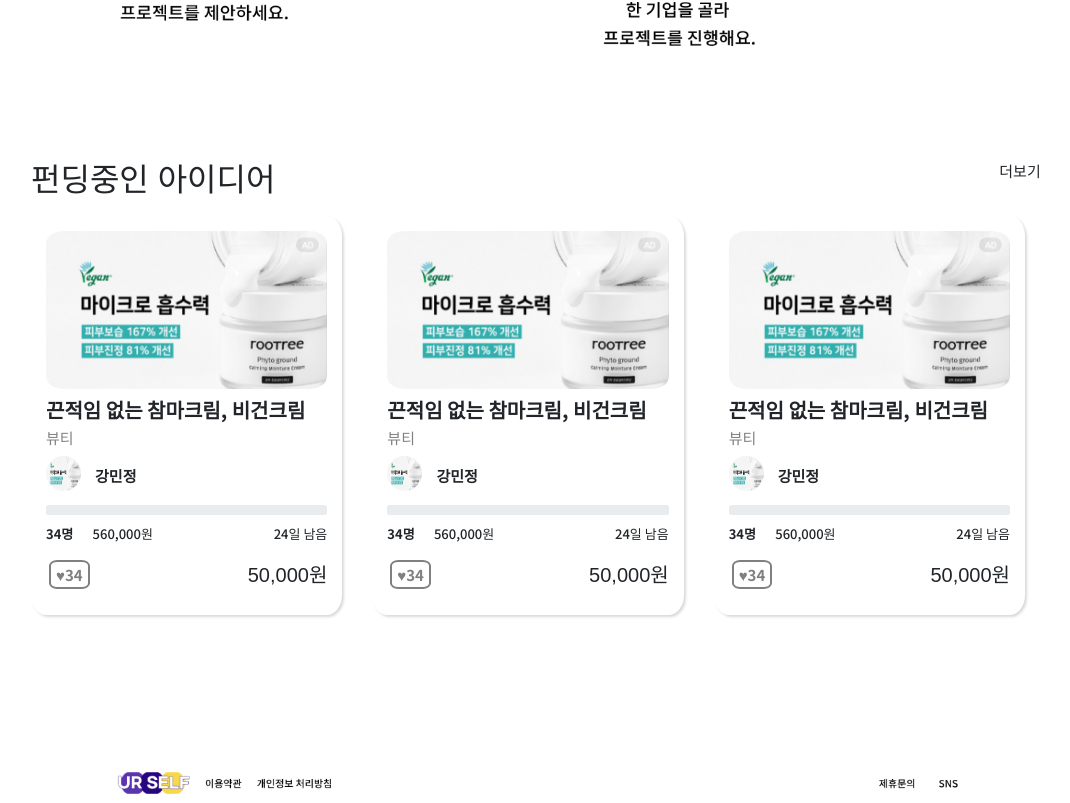
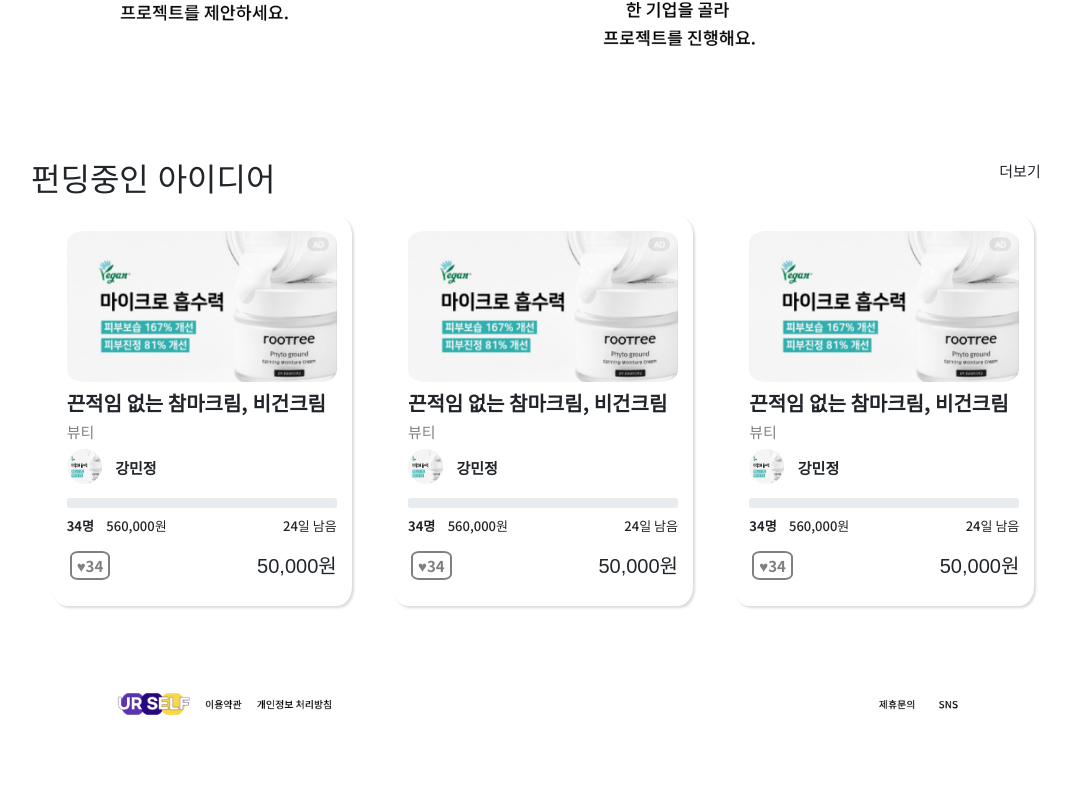
Before and after one commit to OUR-SELF/URSELF, a React (Create React App) app: page / in a window 1280 px wide. Shown: the part 1355-2158 px from the top of the page, without its empty margins (97-1167 px from the left). After the commit the page ends 2079 px from the top, so only its background shows below. Built offline with nearby package versions, Linux system fonts and the light colour scheme; a web font is replaced by a local one.

Commit message:
이슬:: css 수정

```diff
--- a/src/components/Card.js
+++ b/src/components/Card.js
@@ -3,10 +3,9 @@
 import styled from 'styled-components'
 import { ProgressBar } from 'react-bootstrap';
 function Card(props) {
-    const onClick=((e)=>{
+  const onClick = (e) => {
     //좋아요 버튼 클릭 이벤트.
-
-    });
+  };
   return (
     <CardContainer>
       <Link to="/">
@@ -22,92 +21,80 @@
 
       <FirstInfo>
         <SubInfo>
-                    <NumPeople>
-                        {props.one.numofPeople}명
-                    </NumPeople>
-                    <Totalprice>
-                        {props.one.totalprice}원
-                    </Totalprice>
-
+          <NumPeople>{props.one.numofPeople}명</NumPeople>
+          <Totalprice>{props.one.totalprice}원</Totalprice>
         </SubInfo>
-                <Totalprice>
-                {props.one.days}일 남음
-                </Totalprice>
+        <Totalprice>{props.one.days}일 남음</Totalprice>
       </FirstInfo>
 
       <SecondInfo>
         <LikeButtons onClick={onClick}>
-                    <div>
-                        ♥{props.one.numofPeople}
-                    </div>
-
+          <div>♥{props.one.numofPeople}</div>
         </LikeButtons>
-                <Price>
-                    {props.one.price}원
-                </Price>
+        <Price>{props.one.price}원</Price>
       </SecondInfo>
-
     </CardContainer>
-
-
-    )
+  );
 }
-const Image= styled.img`
-    border-radius:7%;
+const Image = styled.img`
+  border-radius: 7%;
+  width: 270px;
+  object-fit: contain: ;
 `;
-const CardContainer=styled.div`
+const CardContainer = styled.div`
+  width: 300px;
   font-family: 'Noto Sans KR', sans-serif;
-font-weight:500;
-padding:15px;
-display:flex;
-flex-direction:column;
+  font-weight: 500;
+  padding: 15px;
+  display: flex;
+  flex-direction: column;
   box-shadow: rgba(0, 0, 0, 0.15) 1.95px 1.95px 2.6px;
   border-radius: 5%;
-margin-right:30px;
-margin-bottom: 50px;
+  /* margin-right: 20px; */
+  margin-bottom: 30px;
 `;
-const Title= styled.div`
-    font-weight:700;
-    display:flex;
-    font-size:20px;
-    padding-top:10px;
-    padding-bottom:5px;
+const Title = styled.div`
+  font-weight: 700;
+  display: flex;
+  font-size: 20px;
+  padding-top: 10px;
+  padding-bottom: 5px;
 `;
-const Category=styled.div`
-    font-weight:400;
-    font-size:15px;
-    color:gray;
-    display:flex;
-    margin-top:2%;
-    margin-bottom:1%;
+const Category = styled.div`
+  font-weight: 400;
+  font-size: 15px;
+  color: gray;
+  display: flex;
+  margin-top: 2%;
+  margin-bottom: 1%;
 `;
-const Character=styled.div`
-    margin-top:3%;
-    display:flex;
-    text-align:center;
-    margin-bottom:5%;
-    font-weight:600;
+const Character = styled.div`
+  margin-top: 3%;
+  display: flex;
+  text-align: center;
+  margin-bottom: 5%;
+  font-weight: 600;
 `;
-const Ava_img=styled.img`
-    width:35px;
-    height:35px;
-    border-radius:80%;
-    margin-right:5%;
+const Ava_img = styled.img`
+  width: 35px;
+  height: 35px;
+  border-radius: 80%;
+  margin-right: 5%;
 `;
-const Username=styled.div`
-    font-size:15px;
-    margin-top:4%;
+const Username = styled.div`
+  font-size: 15px;
+  margin-top: 4%;
 `;
-const FirstInfo= styled.div`
-    margin-top:4%;
-    display:flex;
-    justify-content: space-between;`;
-const SubInfo=styled.div`
-    width:38%;
-    display:flex;
+const FirstInfo = styled.div`
+  margin-top: 4%;
+  display: flex;
   justify-content: space-between;
 `;
-
+const SubInfo = styled.div`
+  width: 100px;
+  display: flex;
+  justify-content: space-between;
+`;
 const NumPeople=styled.div`
     font-size:13px;
     font-weight:700;
--- a/src/components/Header.js
+++ b/src/components/Header.js
@@ -30,7 +30,7 @@
   display: flex;
   align-items: center;
   justify-content: space-between;
-  width: 1200px;
+  width: 80vw;
   height: 40px;
   margin: 0 auto;
   div {
--- a/src/components/HomeIdea.js
+++ b/src/components/HomeIdea.js
@@ -4,8 +4,7 @@
 import Card from './Card';
 
 const Container = styled.div`
-  margin-top: 50px;
-  margin-bottom: 100px;
+  margin: 50px 0;
   display: flex;
   flex-direction: column;
   justify-content: center;
--- a/src/pages/ProjectList.js
+++ b/src/pages/ProjectList.js
@@ -1,29 +1,23 @@
 import React from 'react';
 import { useHistory } from 'react-router-dom';
-import styled from 'styled-components';
+import styled from 'styled-components/macro';
 import { BiPlusCircle, BiChevronDown } from 'react-icons/bi';
 import Search from 'components/Search';
 import Card from 'components/Card';
+import { data } from 'data';
+
 const ProjectList = () => {
   const history = useHistory();
-  const list=[{src:"/img/card1.jpg",title:"끈적임 없는 참마크림, 비건크림", category:"뷰티", username:"강민정" , numofPeople:34, days:24, price:"50,000",totalprice:"560,000" },
-    {src:"/img/card1.jpg",title:"끈적임 없는 참마크림, 비건크림", category:"뷰티", username:"강민정" , numofPeople:34, days:24, price:"50,000",totalprice:"560,000" },
-    {src:"/img/card1.jpg",title:"끈적임 없는 참마크림, 비건크림", category:"뷰티", username:"강민정" , numofPeople:34, days:24, price:"50,000" ,totalprice:"560,000"},
-    ,{src:"/img/card1.jpg",title:"끈적임 없는 참마크림, 비건크림", category:"뷰티", username:"강민정" , numofPeople:34, days:24, price:"50,000" ,totalprice:"560,000"}
-    ,{src:"/img/card1.jpg",title:"끈적임 없는 참마크림, 비건크림", category:"뷰티", username:"강민정" , numofPeople:34, days:24, price:"50,000" ,totalprice:"560,000"}
-    ,{src:"/img/card1.jpg",title:"끈적임 없는 참마크림, 비건크림", category:"뷰티", username:"강민정" , numofPeople:34, days:24, price:"50,000" ,totalprice:"560,000"},
-  ];
+  const list = data;
 
-  const maplist = list.map((one)=>{
-    return <Card one={one}/>
-
-  })
+  const maplist = list.map((one) => {
+    return <Card one={one} />;
+  });
 
   return (
     <>
-
+      <img alt="banner" src={'/images/top-banner.png'} />
       <Container>
-        <img alt="banner" src={'/images/top-banner.png'} />
         <SelectBar>
           <div>
             <h2>전체보기</h2> <BiChevronDown size={24} />
@@ -38,11 +32,7 @@
           <BiPlusCircle size={22} />
           <span>펀딩 아이디어 제안하기</span>
         </YellowButton>
-        <CardContainer>
-        {maplist}
-
-        </CardContainer>
-
+        <CardContainer>{maplist}</CardContainer>
       </Container>
     </>
   );
@@ -93,15 +83,15 @@
   background-color: #ffd600;
   border-radius: 8px;
   backdrop-filter: blur(4px);
-  margin-bottom:50px;
+  /* margin-bottom: 50px; */
   span {
     margin-left: 20px;
   }
 `;
-const CardContainer= styled.div`
-  display:flex;
-  justify-content:space-evenly;
-  text-align:center;
-  margin-bottom:50px;
+const CardContainer = styled.div`
+  display: flex;
+  justify-content: space-evenly;
+  text-align: center;
+  /* margin-bottom: 50px; */
   flex-wrap: wrap;
 `;
```
Also changed, not shown: src/components/Footer.js (+5 -3 lines). Lines whose indentation alone changed are shown as unchanged.
